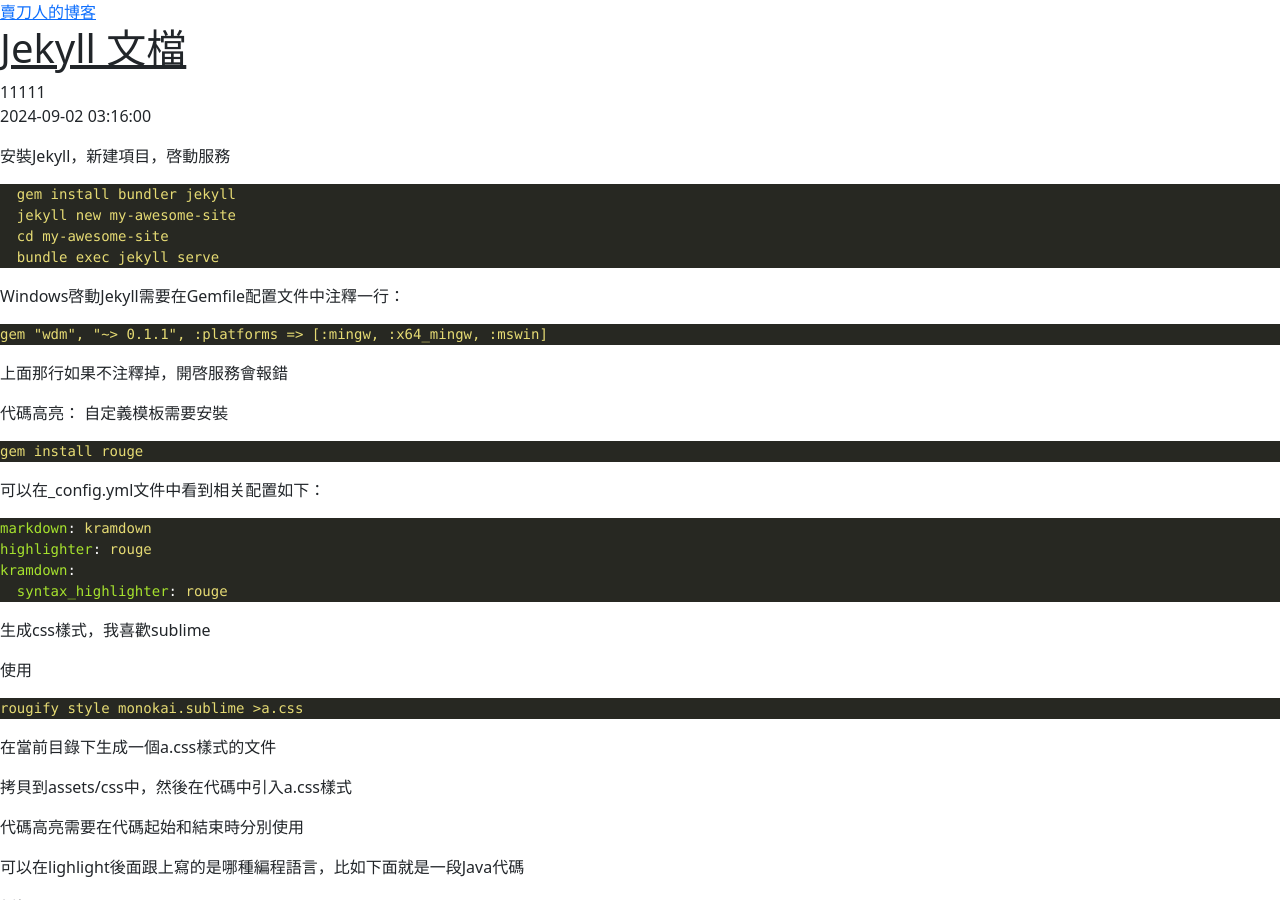
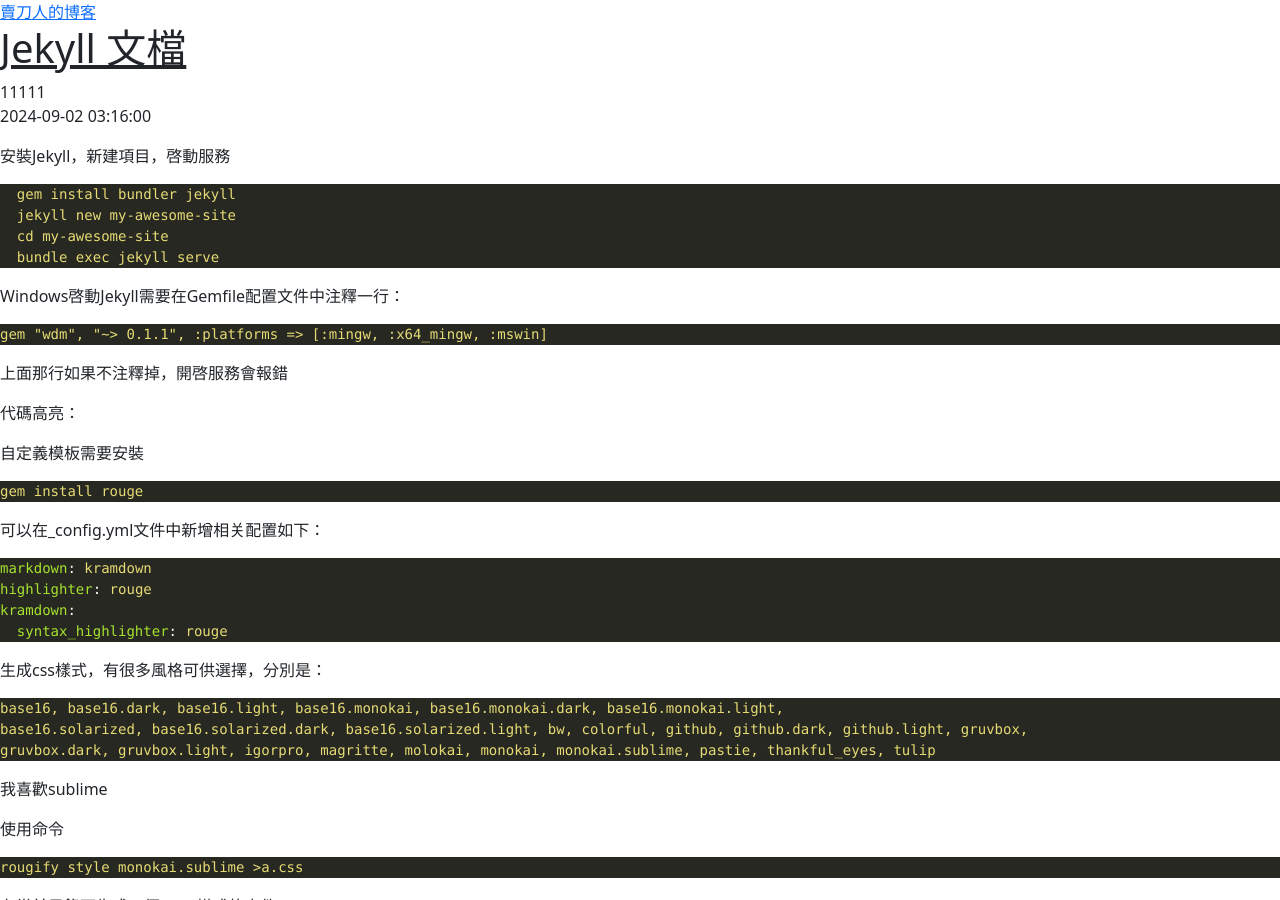
Before and after one commit to maidaoren/maidaoren.github.io, a Jekyll site: the page built from _posts/2024-09-02-document.md, in a window 1280 px wide and 900 px high. Built offline with Jekyll 4.4.1, drawn with Linux system fonts in a browser that asks for light colours.

Commit message:
Update 2024-09-02-document.md

```diff
--- a/_posts/2024-09-02-document.md
+++ b/_posts/2024-09-02-document.md
@@ -4,8 +4,6 @@
 date: 2024-09-02 11:16:00 +0800
 # categories: msc
 ---
-
-
 安裝Jekyll，新建項目，啓動服務
 {% highlight yaml %}
   gem install bundler jekyll
@@ -19,8 +17,10 @@
 上面那行如果不注釋掉，開啓服務會報錯
 
 代碼高亮：
-自定義模板需要安裝{% highlight yaml %}gem install rouge{% endhighlight %}
-可以在_config.yml文件中看到相关配置如下：
+
+自定義模板需要安裝
+{% highlight yaml %}gem install rouge{% endhighlight %}
+可以在_config.yml文件中新增相关配置如下：
 {% highlight yaml %}
 markdown: kramdown
 highlighter: rouge
@@ -28,9 +28,11 @@
   syntax_highlighter: rouge
 {% endhighlight %}
 
-生成css樣式，我喜歡sublime
+生成css樣式，有很多風格可供選擇，分別是： {% highlight yaml %}base16, base16.dark, base16.light, base16.monokai, base16.monokai.dark, base16.monokai.light,
+base16.solarized, base16.solarized.dark, base16.solarized.light, bw, colorful, github, github.dark, github.light, gruvbox,
+gruvbox.dark, gruvbox.light, igorpro, magritte, molokai, monokai, monokai.sublime, pastie, thankful_eyes, tulip{% endhighlight %}我喜歡sublime
 
-使用{% highlight yaml %}rougify style monokai.sublime >a.css {% endhighlight %}在當前目錄下生成一個a.css樣式的文件
+使用命令{% highlight yaml %}rougify style monokai.sublime >a.css {% endhighlight %}在當前目錄下生成一個a.css樣式的文件
 
 拷貝到assets/css中，然後在代碼中引入a.css樣式
 
@@ -41,7 +43,6 @@
 可以在lighlight後面跟上寫的是哪種編程語言，比如下面就是一段Java代碼
 
 例如：
-
 {% highlight java %}
 public class RunoobTest {
     // 成员变量
```
